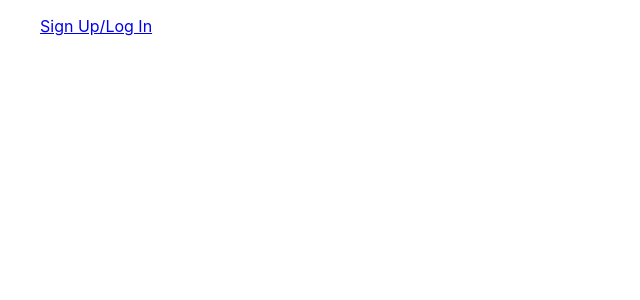
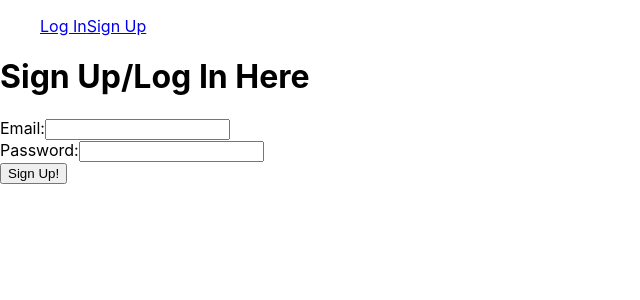
Before and after one commit to scjam/13-auth-front-end, a React (Create React App) app: page /signup in a window 1280 px wide. Shown: the top 300 px of the page, without its empty margins (0-640 px from the left). Built offline with nearby package versions, Linux system fonts and the light colour scheme.

Commit message:
made seperate login and signup pages

```diff
--- a/src/App.css
+++ b/src/App.css
@@ -1,16 +1,5 @@
 .App {
   text-align: center;
-}
-
-.App-logo {
-  height: 40vmin;
-  pointer-events: none;
-}
-
-@media (prefers-reduced-motion: no-preference) {
-  .App-logo {
-    animation: App-logo-spin infinite 20s linear;
-  }
 }
 
 .App-header {
@@ -28,11 +17,6 @@
   color: #61dafb;
 }
 
-@keyframes App-logo-spin {
-  from {
-    transform: rotate(0deg);
-  }
-  to {
-    transform: rotate(360deg);
-  }
+label {
+  display: block;
 }
--- a/src/App.js
+++ b/src/App.js
@@ -6,8 +6,9 @@ import {
   Link
 } from "react-router-dom";
 import './App.css';
-import Auth from './Auth.js'
-import Home from './Home.js'
+import Login from './Login.js';
+import SignUp from './SignUp.js';
+import Home from './Home.js';
 
 export default class App extends Component {
   render() {
@@ -15,11 +16,13 @@ export default class App extends Component {
       <div>
         <Router>
           <ul>
-            <Link to="/auth">Sign Up/Log In</Link>
+            <Link to="/login">Log In</Link>
+            <Link to="/signup">Sign Up</Link>
           </ul>
           <Switch>
             <Route exact path='/' render={(routerProps) => <Home {...routerProps} />} />
-            <Route exact path='/auth' render={(routerProps) => <Auth {...routerProps} />} />
+            <Route exact path='/login' render={(routerProps) => <Login {...routerProps} />} />
+            <Route exact path='/signup' render={(routerProps) => <SignUp {...routerProps} />} />
           </Switch>
         </Router>
       </div>
--- /dev/null
+++ b/src/Login.js
@@ -0,0 +1,11 @@
+import React, { Component } from 'react'
+
+export default class Login extends Component {
+    render() {
+        return (
+            <div>
+                This is the login page
+            </div>
+        )
+    }
+}
--- a/src/Auth.js
+++ b/src/SignUp.js
@@ -1,15 +1,25 @@
 import React, { Component } from 'react'
+import request from 'superagent';
 
 export default class Auth extends Component {
 
     state = {
         email: '',
-        password: ''
+        password: '',
+        loading: false,
     }
 
-    handleSubmit = (e) => {
+    handleSubmit = async (e) => {
         e.preventDefault();
         console.log(this.state);
+
+        this.setState({ loading: true })
+        const user = await request
+            .post('https://mysterious-hamlet-17978.herokuapp.com/auth/signup')
+            .send(this.state);
+
+        this.setState({ loading: false })
+        this.props.changeTokenAndUserName(user.body.email)
     }
 
     render() {
@@ -30,7 +40,10 @@ export default class Auth extends Component {
                         value={this.state.password}
                         type="password" />
                     </label>
-                    <button>Sign Up!</button>
+                    {
+                        this.state.loading? 'loading'
+                        : <button>Sign Up!</button>
+                    }
                 </form>
             </div>
         )
```
Also changed, not shown: src/logo.svg (deleted).
